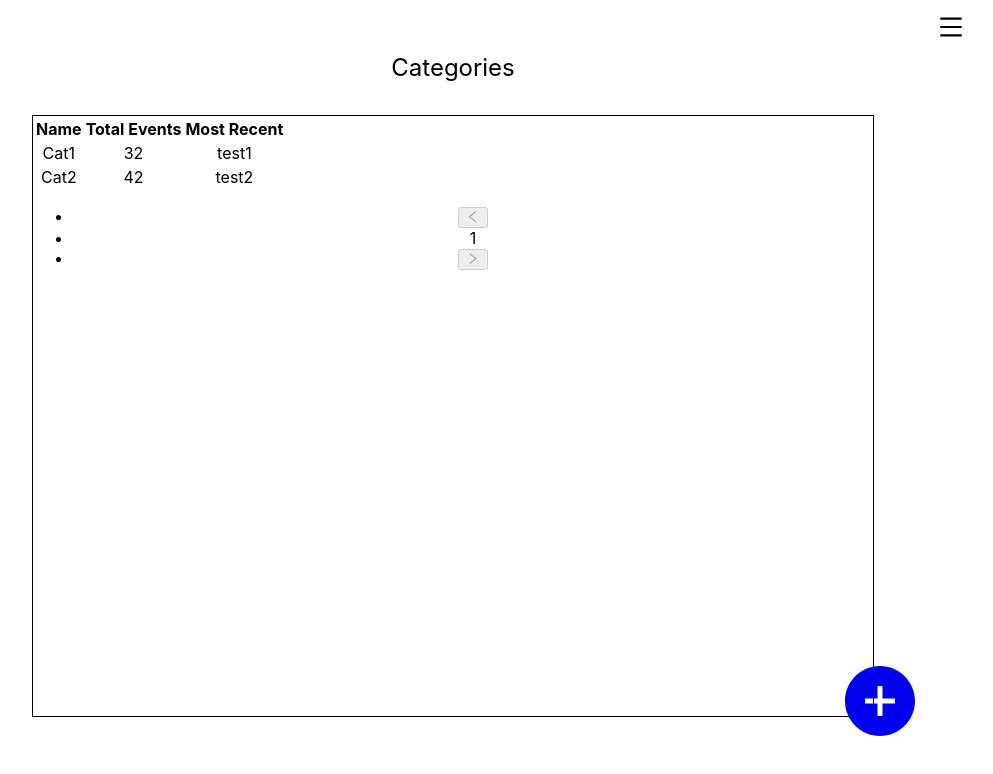
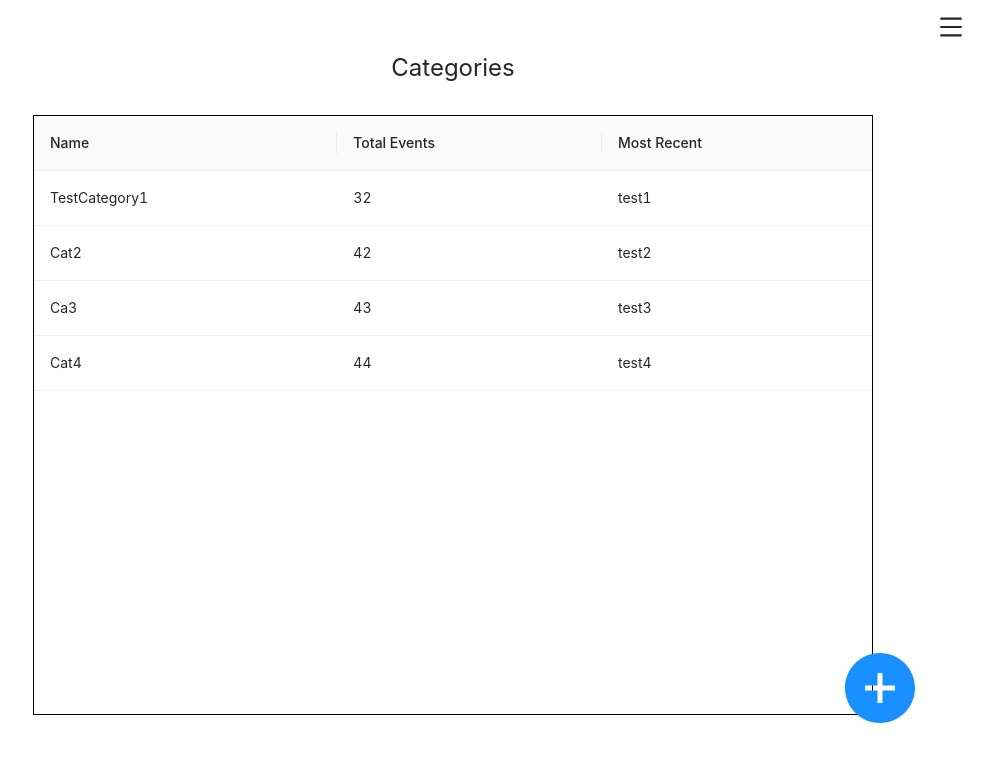
Before and after one commit to conmart/dayta, a React (Create React App) app: page /categories in a window 1280 px wide. Shown: the top 774 px of the page, without its empty margins (187-1180 px from the left). Built offline with nearby package versions, Linux system fonts and the light colour scheme.

Commit message:
manually added ant design css

```diff
--- a/src/components/categoryList/table.jsx
+++ b/src/components/categoryList/table.jsx
@@ -2,10 +2,12 @@ import React from 'react';
 
 import { Table } from 'antd';
 
+import 'antd/dist/antd.css';
+
 const dataSource = [
   {
     key: '1',
-    name: 'Cat1',
+    name: 'TestCategory1',
     age: 32,
     address: 'test1',
   },
@@ -14,6 +16,18 @@ const dataSource = [
     name: 'Cat2',
     age: 42,
     address: 'test2',
+  },
+  {
+    key: '3',
+    name: 'Ca3',
+    age: 43,
+    address: 'test3',
+  },
+  {
+    key: '4',
+    name: 'Cat4',
+    age: 44,
+    address: 'test4',
   },
 ];
 
@@ -40,7 +54,7 @@ const columns = [
 const CategoryTable = () => {
   return (
     <div>
-      <Table dataSource={dataSource} columns={columns} />
+      <Table dataSource={dataSource} columns={columns} pagination={false} />
     </div>
   );
 };
```
